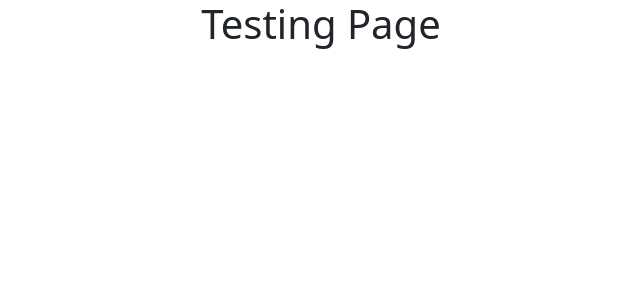
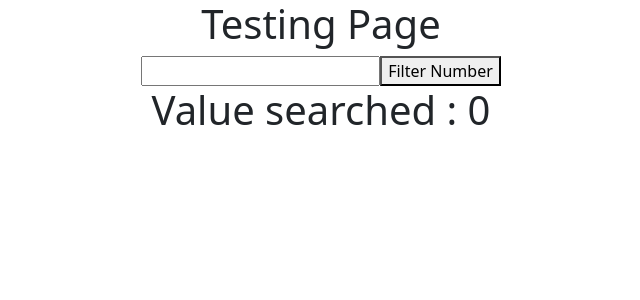
Before and after one commit to vinothsmart/react18-rtk, a React (Create React App) app: page /pratice in a window 1280 px wide. Shown: the top 300 px of the page, without its empty margins (319-959 px from the left). Built offline with nearby package versions, Linux system fonts and the light colour scheme.

Commit message:
refactor: Add search functionality to Practice component

```diff
--- a/src/components/Practice.jsx
+++ b/src/components/Practice.jsx
@@ -1,9 +1,31 @@
-import React from "react";
+import React, { useCallback, useState } from "react";
 
 const Practice = () => {
+  const numbers = [1, 2, 2, 3, 3, 3, 4];
+
+  const [searchValue, setSearchValue] = useState("");
+  const [filteredValues, setFilteredValues] = useState([]);
+
+  const handleChange = useCallback(e => {
+    setSearchValue(e.target.value);
+  }, []);
+
+  const handleSumbmit = useCallback(
+    e => {
+      e.preventDefault();
+      const filterData = numbers.filter(item => item === +searchValue);
+      setFilteredValues(filterData);
+    },
+    [searchValue],
+  );
   return (
     <>
       <h1>Testing Page</h1>
+      <input type="text" onChange={handleChange} name="searchNumber" />
+      <button onClick={handleSumbmit}>Filter Number</button>
+      <h1>
+        Value searched {searchValue} : {filteredValues.length}
+      </h1>
     </>
   );
 };
```
